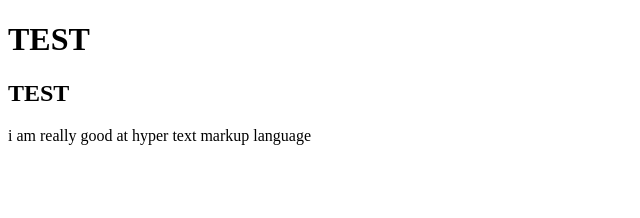
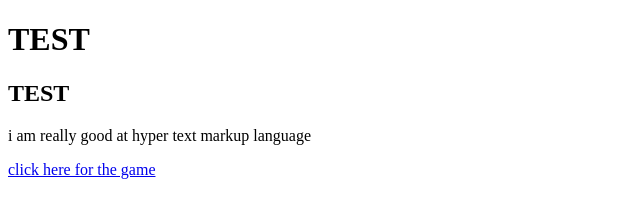
Before and after one commit to sacullll/website-test, a plain HTML site: page main.html in a window 1280 px wide. Shown: the whole page, without its empty margins (0-640 px from the left). Drawn offline with Linux system fonts and the light colour scheme.

Commit message:
Update main.html

```diff
--- a/main.html
+++ b/main.html
@@ -4,5 +4,6 @@
         <h1>TEST</h1>
         <h2>TEST</h2>
         <p>i am really good at hyper text markup language</p>
+        <a href="index.html">click here for the game</a>
     </head>
 </html>
```
